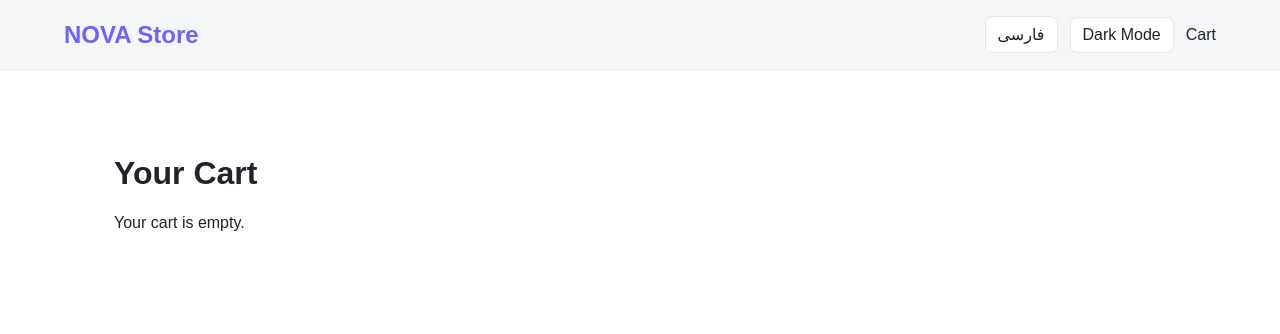
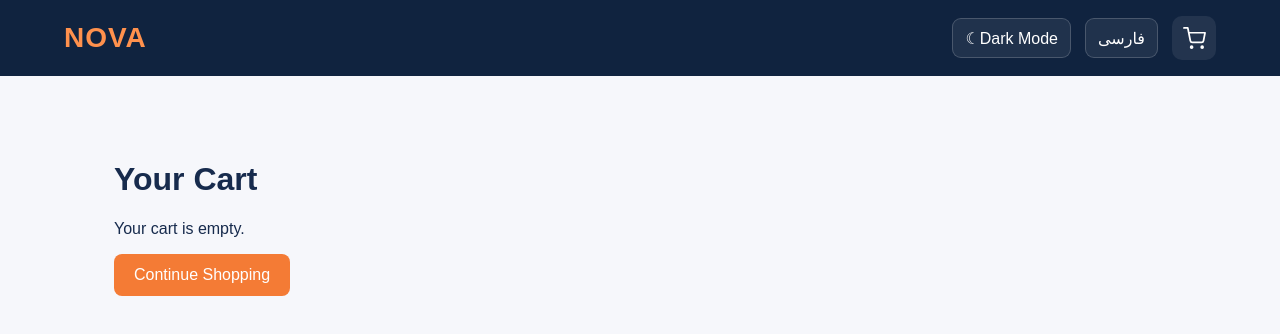
Before and after one commit to sara-barati/nova-store, a Next.js app: page /en/cart in a window 1280 px wide. Shown: the top 334 px of the page. Built offline with nearby package versions, Linux system fonts and the light colour scheme.

Commit message:
tyle: improve store UI and add fashion hero banner

```diff
--- a/components/Header.tsx
+++ b/components/Header.tsx
@@ -11,47 +11,89 @@ import { useCartStore } from "@/storage/cartStore";
 
 const HeaderContainer = styled.header`
   width: 100%;
+  background: ${({ theme }) => theme.colors.header};
+  color: #ffffff;
   padding: 16px 5%;
-  background-color: ${({ theme }) => theme.colors.surface};
-  border-bottom: 1px solid ${({ theme }) => theme.colors.border};
-
   display: flex;
   align-items: center;
   justify-content: space-between;
-  gap: 16px;
-
-  color: ${({ theme }) => theme.colors.text};
+  gap: 20px;
+  flex-wrap: wrap;
 `;
 
-const Logo = styled.h2`
-  margin: 0;
-  color: ${({ theme }) => theme.colors.primary};
+const Logo = styled(Link)`
+  display: inline-flex;
+  align-items: center;
+  color: #ff914d;
+  font-size: 28px;
+  font-weight: 900;
+  letter-spacing: 1px;
+  text-decoration: none;
+
+  &:hover {
+    opacity: 0.85;
+  }
 `;
 
 const Actions = styled.div`
   display: flex;
   align-items: center;
-  gap: 12px;
+  gap: 14px;
 `;
 
 const ActionButton = styled.button`
+  min-height: 40px;
   padding: 8px 12px;
-  border: 1px solid ${({ theme }) => theme.colors.border};
-  border-radius: 8px;
+  border: 1px solid rgba(255, 255, 255, 0.18);
+  border-radius: 9px;
+  background: rgba(255, 255, 255, 0.07);
+  color: #ffffff;
+  display: inline-flex;
+  align-items: center;
+  justify-content: center;
+  gap: 8px;
 
-  background-color: ${({ theme }) => theme.colors.background};
-  color: ${({ theme }) => theme.colors.text};
+  &:hover {
+    background: rgba(255, 255, 255, 0.15);
+  }
+`;
 
-  cursor: pointer;
+const CartLink = styled(Link)`
+  position: relative;
+  display: inline-flex;
+  align-items: center;
+  justify-content: center;
+  width: 44px;
+  height: 44px;
+  border-radius: 10px;
+  color: #ffffff;
+  background: rgba(255, 255, 255, 0.08);
+
+  &:hover {
+    background: rgba(255, 255, 255, 0.17);
+  }
+
+  svg {
+    width: 23px;
+    height: 23px;
+  }
 `;
 
 const CartCount = styled.span`
-  margin-left: 5px;
-  padding: 2px 7px;
-  border-radius: 50%;
-  background-color: ${({ theme }) => theme.colors.primary};
-  color: white;
-  font-size: 12px;
+  position: absolute;
+  top: -5px;
+  right: -5px;
+  min-width: 19px;
+  height: 19px;
+  padding: 0 5px;
+  border-radius: 20px;
+  background: #ff914d;
+  color: #ffffff;
+  font-size: 11px;
+  font-weight: 700;
+  display: flex;
+  align-items: center;
+  justify-content: center;
 `;
 
 export default function Header() {
@@ -79,20 +121,39 @@ export default function Header() {
 
   return (
     <HeaderContainer>
-      <Logo>NOVA Store</Logo>
+      <Logo href="/">NOVA</Logo>
 
       <Actions>
-        <ActionButton onClick={changeLanguage}>{t("language")}</ActionButton>
-
-        <ActionButton onClick={toggleTheme}>
+        <ActionButton
+          type="button"
+          onClick={toggleTheme}
+          aria-label="Toggle theme"
+        >
+          {themeMode === "light" ? "☾" : "☀"}
           {themeMode === "light" ? t("darkMode") : t("lightMode")}
         </ActionButton>
 
-        <Link href="/cart">
-          {t("cart")}
+        <ActionButton type="button" onClick={changeLanguage}>
+          {t("language")}
+        </ActionButton>
+
+        <CartLink href="/cart" aria-label={t("cart")}>
+          <svg
+            viewBox="0 0 24 24"
+            fill="none"
+            stroke="currentColor"
+            strokeWidth="1.8"
+            strokeLinecap="round"
+            strokeLinejoin="round"
+            aria-hidden="true"
+          >
+            <circle cx="9" cy="21" r="1" />
+            <circle cx="20" cy="21" r="1" />
+            <path d="M1 1h4l2.68 13.39a2 2 0 0 0 2 1.61h9.72a2 2 0 0 0 2-1.61L23 6H6" />
+          </svg>
 
           {hasHydrated && cartCount > 0 && <CartCount>{cartCount}</CartCount>}
-        </Link>
+        </CartLink>
       </Actions>
     </HeaderContainer>
   );
--- a/dictionary/en.json
+++ b/dictionary/en.json
@@ -1,8 +1,10 @@
 {
   "HomePage": {
     "title": "Welcome to NOVA Store",
-    "description": "A different shopping experience with NOVA",
-    "products": "Products"
+    "description": "Discover amazing products with the best quality and prices.",
+    "products": "Products",
+    "shopNow": "Shop Now",
+    "loadError": "Unable to load products."
   },
   "Header": {
     "cart": "Cart",
@@ -31,8 +33,8 @@
     "defaultSort": "Default",
     "priceLowToHigh": "Price: Low to High",
     "priceHighToLow": "Price: High to Low",
-    "nameAscending": "Name: A to Z",
-    "nameDescending": "Name: Z to A",
+    "mostPopular": "Most Popular",
+    "highestRated": "Top Rated",
     "noProducts": "No products found.",
     "previous": "Previous",
     "next": "Next",
--- a/dictionary/fa.json
+++ b/dictionary/fa.json
@@ -1,8 +1,10 @@
 {
   "HomePage": {
     "title": "به فروشگاه NOVA خوش آمدید",
-    "description": "تجربه خریدی متفاوت با NOVA",
-    "products": "محصولات"
+    "description": "محصولات مورد نیازتان را با بهترین کیفیت و قیمت پیدا کنید.",
+    "products": "محصولات",
+    "shopNow": "مشاهده محصولات",
+    "loadError": "دریافت محصولات با مشکل مواجه شد."
   },
   "Header": {
     "cart": "سبد خرید",
@@ -31,8 +33,8 @@
     "defaultSort": "پیش‌فرض",
     "priceLowToHigh": "قیمت: از کم به زیاد",
     "priceHighToLow": "قیمت: از زیاد به کم",
-    "nameAscending": "نام: الف تا ی",
-    "nameDescending": "نام: ی تا الف",
+    "mostPopular": "محبوب‌ترین",
+    "highestRated": "بالاترین امتیاز",
     "noProducts": "محصولی پیدا نشد.",
     "previous": "قبلی",
     "next": "بعدی",
--- a/shared/GlobalStyles.tsx
+++ b/shared/GlobalStyles.tsx
@@ -3,21 +3,38 @@
 import { createGlobalStyle } from "styled-components";
 
 const GlobalStyles = createGlobalStyle`
+  :root {
+    --app-background: ${({ theme }) => theme.colors.background};
+    --app-surface: ${({ theme }) => theme.colors.surface};
+    --app-text: ${({ theme }) => theme.colors.text};
+    --app-secondary-text: ${({ theme }) => theme.colors.secondaryText};
+    --app-primary: ${({ theme }) => theme.colors.primary};
+    --app-border: ${({ theme }) => theme.colors.border};
+    --app-danger: ${({ theme }) => theme.colors.danger};
+    --app-header: ${({ theme }) => theme.colors.header};
+    --app-card: ${({ theme }) => theme.colors.card};
+    --app-input: ${({ theme }) => theme.colors.input};
+    --app-muted: ${({ theme }) => theme.colors.muted};
+  }
+
   * {
     box-sizing: border-box;
   }
 
   html {
     min-height: 100%;
+    scroll-behavior: smooth;
   }
 
   body {
     margin: 0;
     min-height: 100vh;
-    background-color: ${({ theme }) => theme.colors.background};
-    color: ${({ theme }) => theme.colors.text};
+    background-color: var(--app-background);
+    color: var(--app-text);
     font-family: Arial, sans-serif;
-    transition: background-color 0.2s ease, color 0.2s ease;
+    transition:
+      background-color 0.2s ease,
+      color 0.2s ease;
   }
 
   button,
@@ -31,6 +48,10 @@ const GlobalStyles = createGlobalStyle`
     cursor: pointer;
   }
 
+  button:disabled {
+    cursor: not-allowed;
+  }
+
   a {
     color: inherit;
     text-decoration: none;
--- a/shared/theme.ts
+++ b/shared/theme.ts
@@ -8,31 +8,45 @@ export interface AppTheme {
     primary: string;
     border: string;
     danger: string;
+    header: string;
+    card: string;
+    input: string;
+    muted: string;
   };
 }
 
 export const lightTheme: AppTheme = {
   mode: "light",
+
   colors: {
-    background: "#FFFFFF",
-    surface: "#F5F6F8",
-    text: "#20232A",
-    secondaryText: "#6B7280",
-    primary: "#6C63FF",
-    border: "#E5E7EB",
+    background: "#F6F7FB",
+    surface: "#FFFFFF",
+    text: "#172B4D",
+    secondaryText: "#738096",
+    primary: "#F47B35",
+    border: "#E7EAF0",
     danger: "#E5484D",
+    header: "#10233F",
+    card: "#FFFFFF",
+    input: "#FFFFFF",
+    muted: "#F0F2F6",
   },
 };
 
 export const darkTheme: AppTheme = {
   mode: "dark",
+
   colors: {
-    background: "#171923",
-    surface: "#242735",
-    text: "#F5F5F7",
-    secondaryText: "#A5A9B8",
-    primary: "#958EFF",
-    border: "#393D4D",
+    background: "#101827",
+    surface: "#192638",
+    text: "#F1F5F9",
+    secondaryText: "#A7B2C4",
+    primary: "#FF914D",
+    border: "#344256",
     danger: "#FF686D",
+    header: "#0B1422",
+    card: "#1B293B",
+    input: "#202F43",
+    muted: "#26364B",
   },
 };
```
Also changed, not shown: components/ProductCard.tsx (+37 -6 lines), components/ProductCatalog.tsx (+8 -13 lines), public/images/hero-fashion.jpg (added).
